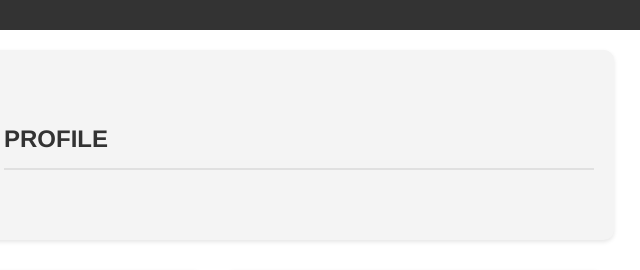
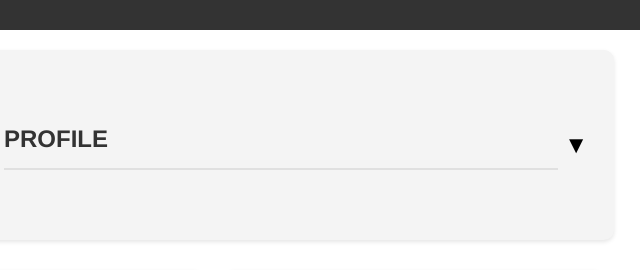
Before and after one commit to GinChenWu/resume, a plain HTML site: page index.html in a window 1280 px wide. Shown: the part 121-391 px from the top of the page, 426-1066 px from the left. Drawn offline with Linux system fonts and the light colour scheme.

Commit message:
Update index.html

```diff
--- a/index.html
+++ b/index.html
@@ -69,6 +69,12 @@
             margin-right: 20px;
             object-fit: cover;
         }
+        .toggle-btn {
+            background: none;
+            border: none;
+            font-size: 1.5em;
+            cursor: pointer;
+        }
         h2 {
             color: var(--color-primary);
             border-bottom: 2px solid var(--color-accent);
@@ -122,9 +128,10 @@
     <div class="container">
         <div class="content">
             <section class="profile">
-                <div class="profile-header" onclick="toggleProfile()">
+                <div class="profile-header">
                     <img src="image1.jpg" alt="曾麒鴻的照片" class="profile-image">
                     <h2>PROFILE</h2>
+                    <button class="toggle-btn" onclick="toggleProfile()">&#9660;</button>
                 </div>
                 <div class="profile-content">
                     <p>您好，我是曾麒鴻，畢業於中原大學物理系及清大光電所。
@@ -227,7 +234,13 @@ developed innovative topics and more efficient systems.</p>
     <script>
         function toggleProfile() {
             var profile = document.querySelector('.profile');
+            var button = document.querySelector('.toggle-btn');
             profile.classList.toggle('expanded');
+            if (profile.classList.contains('expanded')) {
+                button.innerHTML = '&#9650;';
+            } else {
+                button.innerHTML = '&#9660;';
+            }
         }
     </script>
 </body>
```
